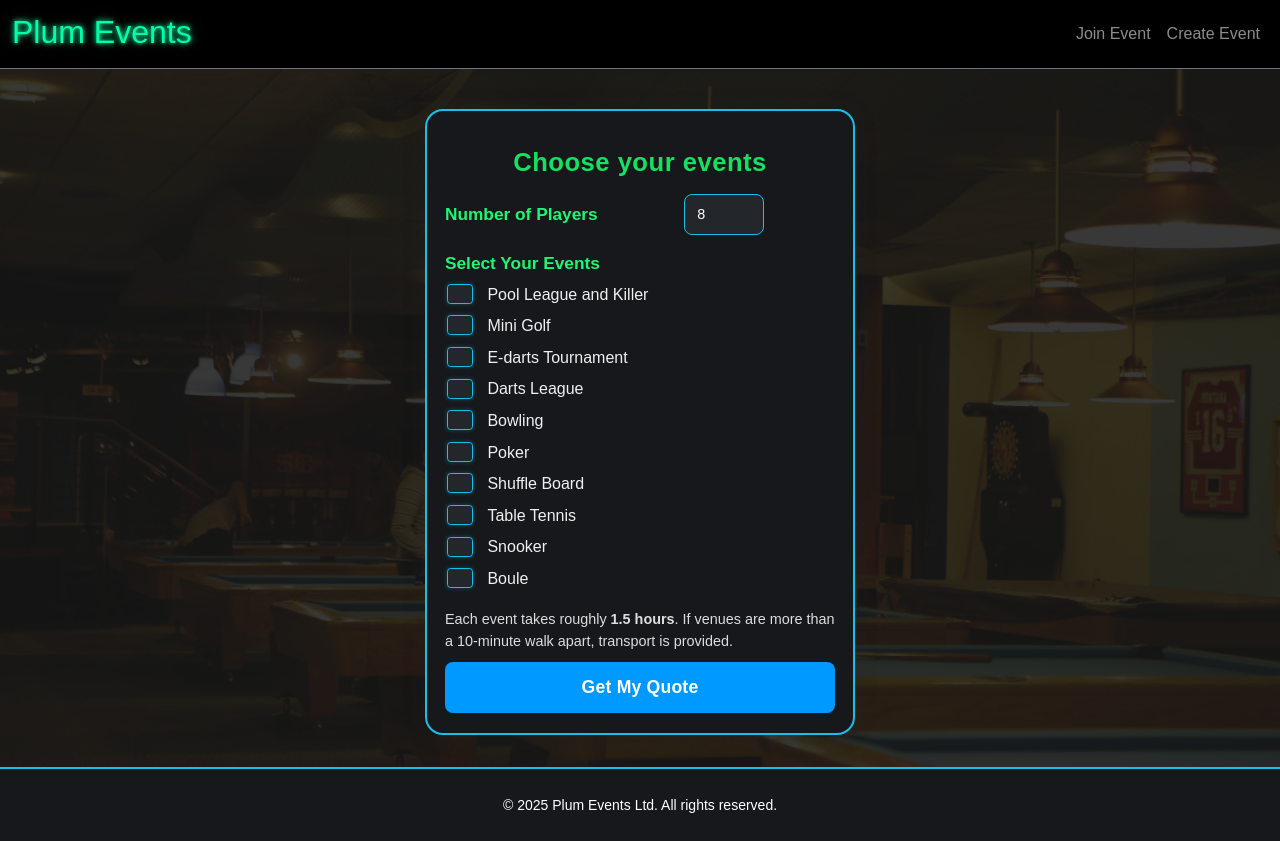
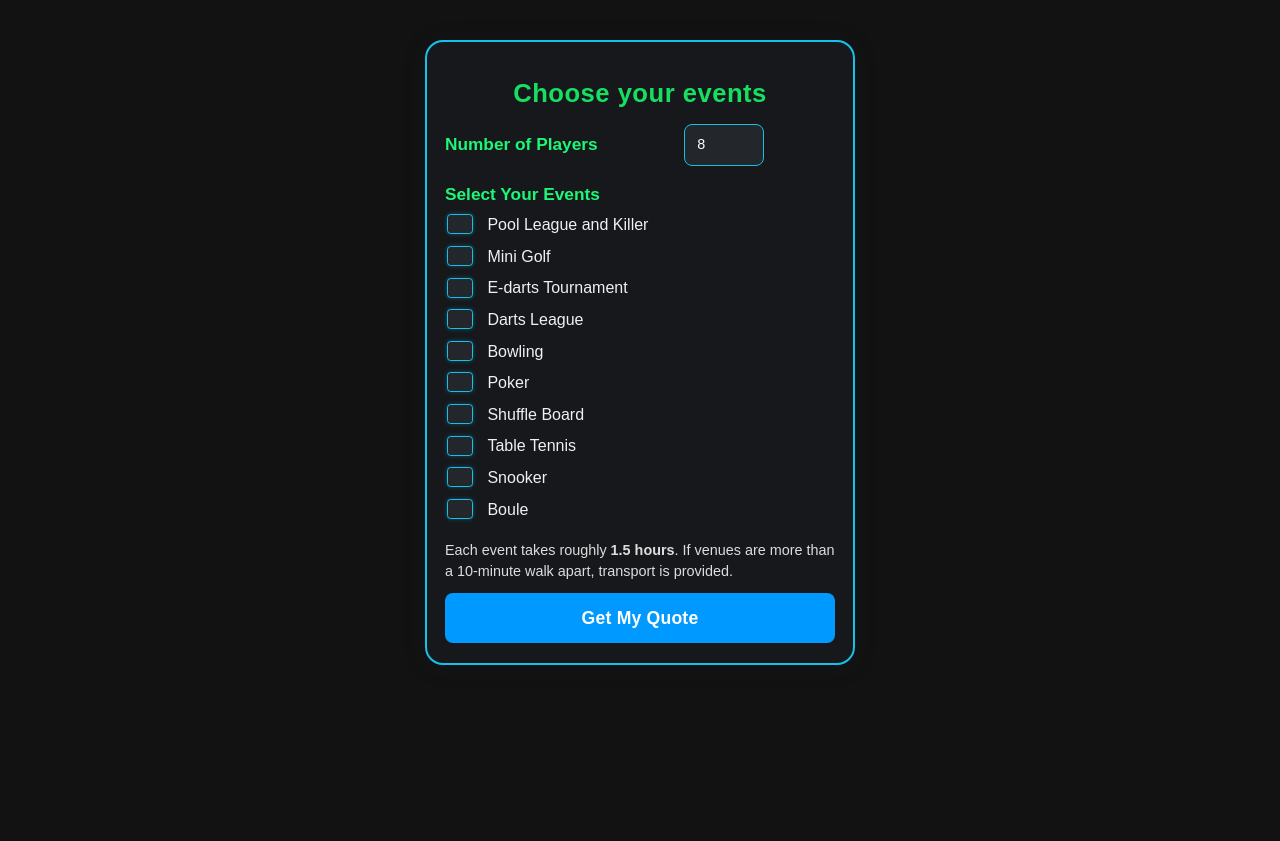
Before and after one commit to UKPOOLCLUB/plum-events, a Django app: page /quote/ in a window 1280 px wide. After the commit the page ends 665 px from the top, so only its background shows below. Run offline with Django 4.2, Linux system fonts and the light colour scheme.

Commit message:
Troubleshooting

```diff
--- a/users/static/css/plum_theme.css
+++ b/users/static/css/plum_theme.css
@@ -1,20 +1,10 @@
-body, body.plum-theme {
-  background: #181818 url('/static/users/background_pool_club.jpeg') no-repeat center center fixed;
-  background-size: cover;
+
+body,
+body.plum-theme {
+  background-color: #121212;
   color: #f0f0f0;
   font-family: 'Rubik', sans-serif;
-  position: relative;
 }
-
-body::before {
-  content: "";
-  position: fixed;
-  z-index: 0;
-  top: 0; left: 0; right: 0; bottom: 0;
-  background: rgba(24,24,24, 0.66);
-  pointer-events: none;
-}
-
 
 h2, h3, h4 {
   color: #00FFAB;
--- a/users/templates/users/get_quote.html
+++ b/users/templates/users/get_quote.html
@@ -1,4 +1,4 @@
-{% extends 'base.html' %}
+{% extends 'base3.html' %}
 {% load static %}
 
 {% block content %}
--- a/users/templates/users/landing.html
+++ b/users/templates/users/landing.html
@@ -1,4 +1,4 @@
-{% extends "base.html" %}
+{% extends "base3.html" %}
 {% load static %}
 
 {% block content %}
--- a/users/urls.py
+++ b/users/urls.py
@@ -2,7 +2,7 @@ from django.urls import path
 from . import views
 
 urlpatterns = [
-    # path('', views.landing_page, name='landing_page'),
+    path('', views.landing_page, name='landing_page'),
     path('', views.test_home, name='test_home'),
     path('quote/', views.get_quote, name='get_quote'),
     path('enter/', views.enter_event_code, name='enter_event_code'),
```
